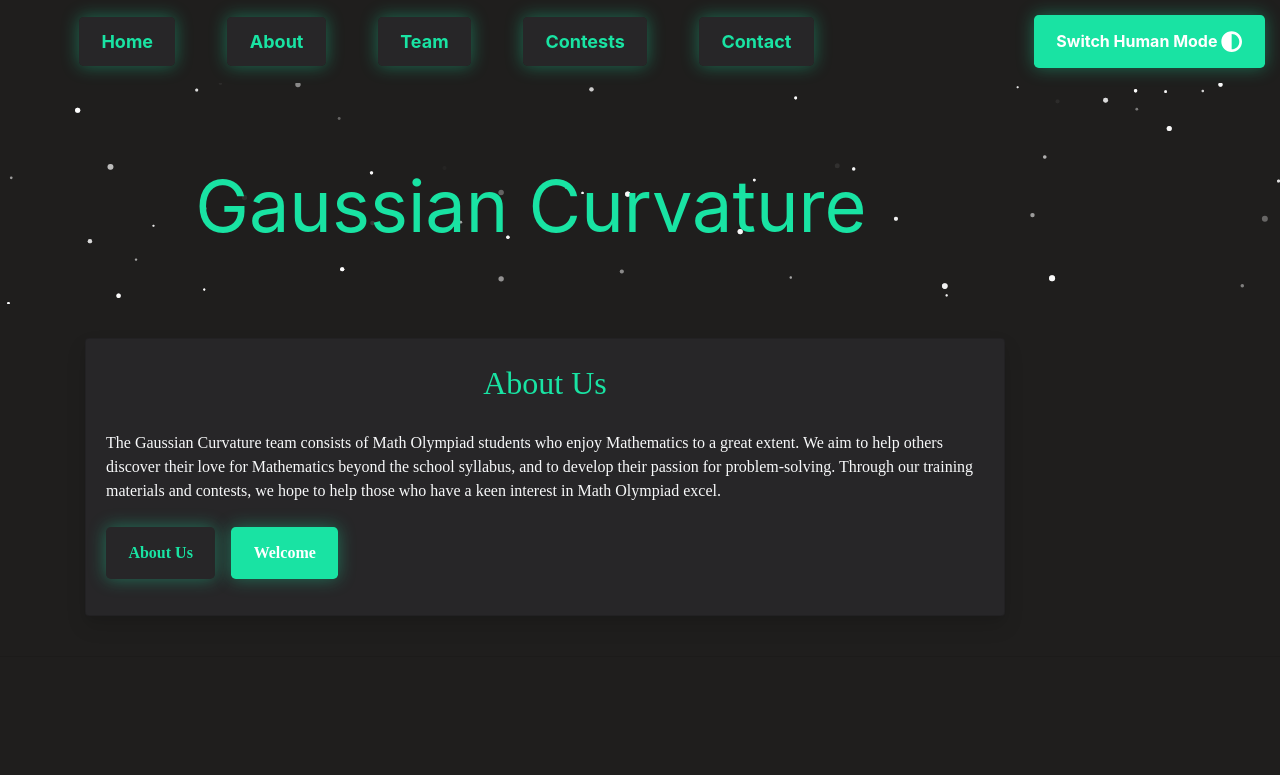
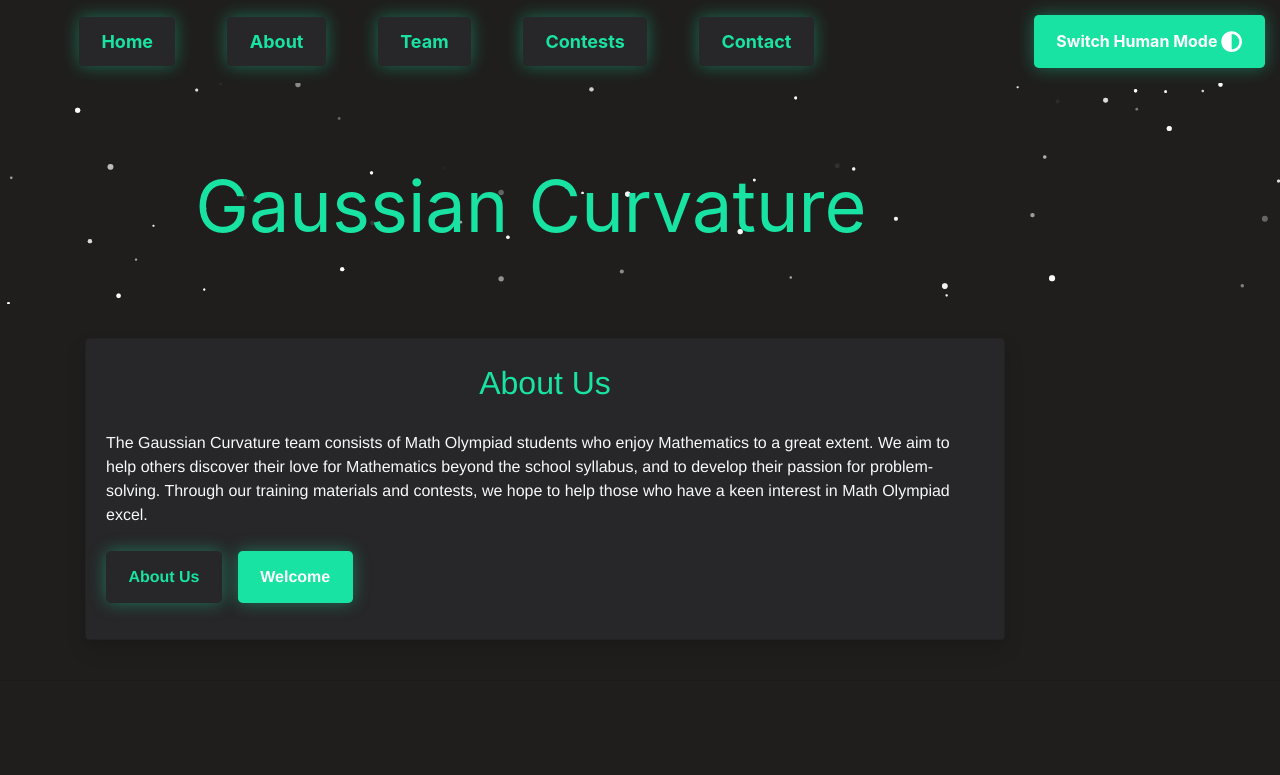
Before and after one commit to gaussiancurvolympiads/gaussiancurv, a React (Create React App) app: page / in a window 1280 px wide. Shown: the top 775 px of the page. Built offline with nearby package versions, Linux system fonts and the light colour scheme.

Commit message:
Update styles.css

```diff
--- a/src/components/styles.css
+++ b/src/components/styles.css
@@ -154,7 +154,7 @@ strong, .with{
   color: var(--aritra);
 }
 .skill-nbcard{
-    font-family: Dona Regular;
+    font-family: Helvetica, Arial, sans-serif;
     color: var(--text-color);
     margin-top: 10px;
     background-color: var(--aritra);
```
